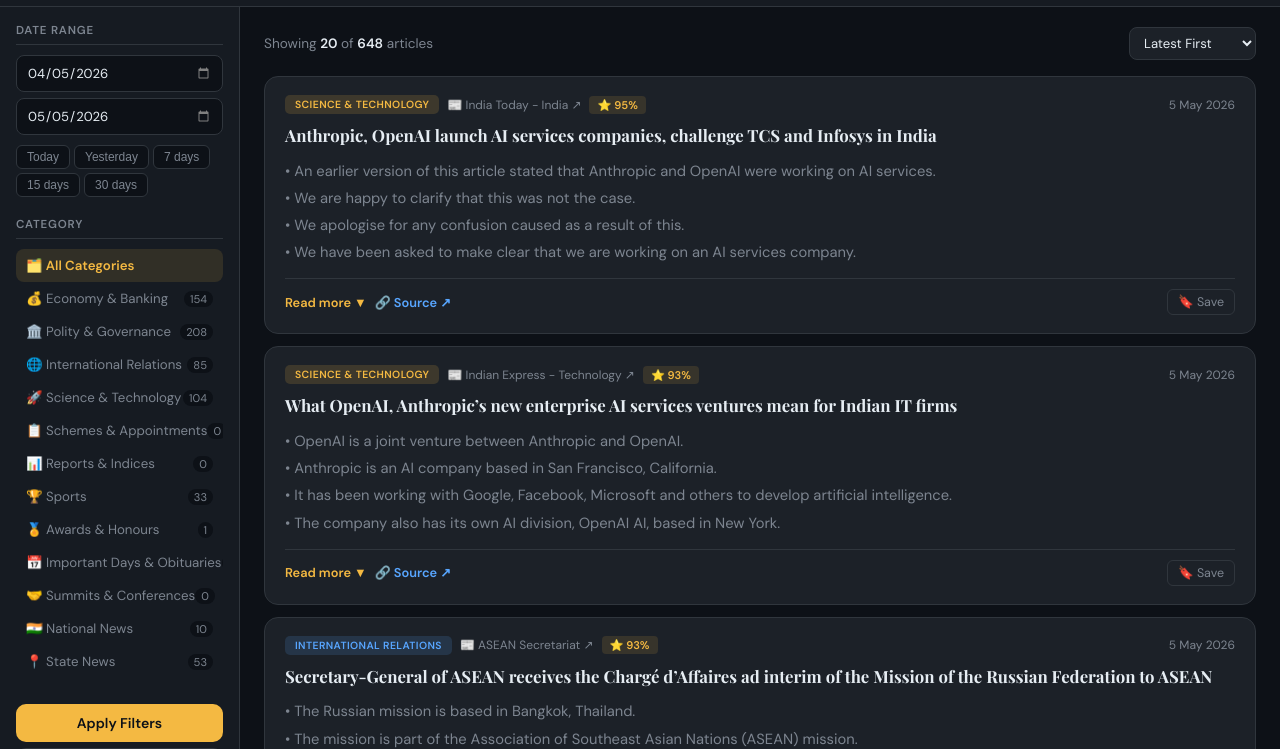
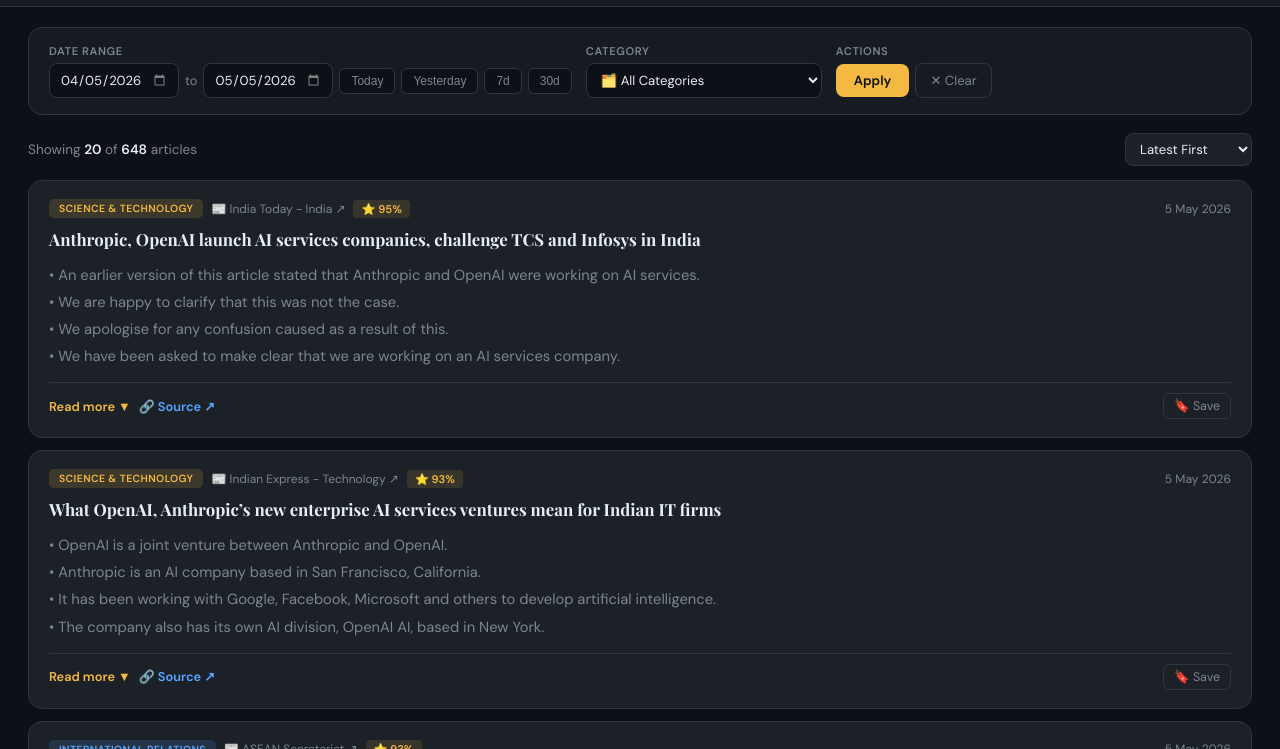
Before and after one commit to meghamouni123/current_affair, a plain HTML site: page frontend/news.html in a window 1280 px wide. Shown: the part 51-800 px from the top of the page. Drawn offline with nearby package versions, Linux system fonts and the light colour scheme; sample sign-in values are in the browser's storage.

Commit message:
Admin: 15-day chart with '12 Apr' labels; News: top horizontal filter bar

```diff
--- a/frontend/news.html
+++ b/frontend/news.html
@@ -20,31 +20,25 @@
 .user-chip{display:flex;align-items:center;gap:8px;background:var(--card);border:1px solid var(--border);padding:5px 12px 5px 6px;border-radius:9px;cursor:pointer;font-size:.82rem;font-weight:500}
 .user-avatar{width:26px;height:26px;border-radius:50%;background:linear-gradient(135deg,var(--accent),#e8961a);display:flex;align-items:center;justify-content:center;font-size:.65rem;font-weight:700;color:#0d1117}
 /* Main layout */
-.main{display:flex;flex-direction:column;min-height:calc(100vh - 58px)}
-/* Content layout */
-.content-layout{display:flex;flex:1}
-/* Filters sidebar */
-.filters-panel{width:240px;min-height:100%;background:var(--surface);border-right:1px solid var(--border);padding:16px;flex-shrink:0}
-.filter-section{margin-bottom:20px}
-.filter-title{font-size:.72rem;font-weight:700;text-transform:uppercase;letter-spacing:.8px;color:var(--muted);margin-bottom:10px;padding-bottom:6px;border-bottom:1px solid var(--border)}
-.date-inp{width:100%;background:var(--bg);border:1px solid var(--border);border-radius:8px;padding:8px 10px;font-family:'DM Sans',sans-serif;font-size:.82rem;color:var(--text);outline:none;margin-bottom:6px;transition:border-color .2s}
+.main{display:flex;flex-direction:column;min-height:calc(100vh - 58px);padding:20px 28px}
+/* Top filter bar */
+.filter-bar-top{background:var(--surface);border:1px solid var(--border);border-radius:14px;padding:16px 20px;margin-bottom:18px;display:flex;flex-wrap:wrap;gap:14px;align-items:flex-end}
+.fb-group{display:flex;flex-direction:column;gap:5px}
+.fb-label{font-size:.7rem;font-weight:700;text-transform:uppercase;letter-spacing:.6px;color:var(--muted)}
+.fb-row{display:flex;align-items:center;gap:6px;flex-wrap:wrap}
+.date-inp{background:var(--bg);border:1px solid var(--border);border-radius:8px;padding:7px 10px;font-family:'DM Sans',sans-serif;font-size:.82rem;color:var(--text);outline:none;transition:border-color .2s;width:130px}
 .date-inp:focus{border-color:var(--accent)}
 input[type="date"]::-webkit-calendar-picker-indicator{filter:invert(.5)}
-.quick-btns{display:flex;flex-wrap:wrap;gap:4px;margin-top:4px}
-.qbtn{background:var(--bg);border:1px solid var(--border);border-radius:6px;padding:4px 10px;font-size:.75rem;color:var(--muted);cursor:pointer;transition:all .2s}
+.qbtn{background:var(--bg);border:1px solid var(--border);border-radius:6px;padding:5px 11px;font-size:.75rem;color:var(--muted);cursor:pointer;transition:all .2s;white-space:nowrap}
 .qbtn:hover{border-color:var(--accent);color:var(--accent)}
-.cat-btn{display:flex;align-items:center;justify-content:space-between;width:100%;background:none;border:none;padding:8px 10px;border-radius:8px;cursor:pointer;font-family:'DM Sans',sans-serif;font-size:.83rem;color:var(--muted);transition:all .2s;text-align:left;white-space:nowrap;overflow:hidden;text-overflow:ellipsis}
-.cat-btn:hover{background:rgba(244,185,66,.06);color:var(--text)}
-.cat-btn.active{background:rgba(244,185,66,.12);color:var(--accent);font-weight:600}
-.cat-cnt{font-size:.7rem;background:var(--bg);padding:1px 6px;border-radius:10px}
-.cat-btn.active .cat-cnt{background:rgba(244,185,66,.2);color:var(--accent)}
-.apply-btn{width:100%;background:var(--accent);color:#0d1117;border:none;border-radius:10px;padding:10px;font-family:'DM Sans',sans-serif;font-size:.88rem;font-weight:700;cursor:pointer;margin-top:6px;transition:opacity .2s}
+.cat-sel{background:var(--bg);border:1px solid var(--border);border-radius:8px;padding:7px 10px;font-family:'DM Sans',sans-serif;font-size:.82rem;color:var(--text);outline:none;cursor:pointer;min-width:180px}
+.cat-sel:focus{border-color:var(--accent)}
+.apply-btn{background:var(--accent);color:#0d1117;border:none;border-radius:8px;padding:8px 18px;font-family:'DM Sans',sans-serif;font-size:.83rem;font-weight:700;cursor:pointer;transition:opacity .2s;white-space:nowrap}
 .apply-btn:hover{opacity:.9}
-.clear-btn{width:100%;background:none;border:1px solid var(--border);color:var(--muted);border-radius:10px;padding:9px;font-family:'DM Sans',sans-serif;font-size:.82rem;cursor:pointer;margin-top:6px;transition:all .2s}
+.clear-btn{background:none;border:1px solid var(--border);color:var(--muted);border-radius:8px;padding:8px 14px;font-family:'DM Sans',sans-serif;font-size:.82rem;cursor:pointer;transition:all .2s;white-space:nowrap}
 .clear-btn:hover{border-color:var(--red);color:var(--red)}
-/* Articles area */
-.articles-area{flex:1;padding:20px 24px;overflow-y:auto}
-.top-bar{display:flex;align-items:center;justify-content:space-between;margin-bottom:16px}
+/* Top bar */
+.top-bar{display:flex;align-items:center;justify-content:space-between;margin-bottom:14px}
 .results-info{font-size:.85rem;color:var(--muted)}
 .results-info strong{color:var(--text)}
 .sort-sel{background:var(--card);border:1px solid var(--border);border-radius:8px;padding:6px 10px;font-family:'DM Sans',sans-serif;font-size:.82rem;color:var(--text);outline:none;cursor:pointer}
@@ -122,31 +116,48 @@
 
 <div class="main">
 
-  <div class="content-layout">
-    <!-- Filters -->
-    <div class="filters-panel">
-      <div class="filter-section">
-        <div class="filter-title">Date Range</div>
+  <!-- Top Filter Bar -->
+  <div class="filter-bar-top">
+    <div class="fb-group">
+      <div class="fb-label">Date Range</div>
+      <div class="fb-row">
         <input type="date" class="date-inp" id="dateFrom">
+        <span style="color:var(--muted);font-size:.8rem">to</span>
         <input type="date" class="date-inp" id="dateTo">
-        <div class="quick-btns">
         <button class="qbtn" onclick="setRange(1)">Today</button>
         <button class="qbtn" onclick="setYesterday()">Yesterday</button>
-          <button class="qbtn" onclick="setRange(7)">7 days</button>
-          <button class="qbtn" onclick="setRange(15)">15 days</button>
-          <button class="qbtn" onclick="setRange(30)">30 days</button>
+        <button class="qbtn" onclick="setRange(7)">7d</button>
+        <button class="qbtn" onclick="setRange(30)">30d</button>
       </div>
     </div>
-      <div class="filter-section">
-        <div class="filter-title">Category</div>
-        <div id="catList"></div>
+    <div class="fb-group">
+      <div class="fb-label">Category</div>
+      <select class="cat-sel" id="catSel" onchange="setCatFromSel()">
+        <option value="All">🗂️ All Categories</option>
+        <option value="Economy & Banking">💰 Economy & Banking</option>
+        <option value="Polity & Governance">🏛️ Polity & Governance</option>
+        <option value="International Relations">🌐 International Relations</option>
+        <option value="Science & Technology">🚀 Science & Technology</option>
+        <option value="Schemes & Appointments">📋 Schemes & Appointments</option>
+        <option value="Reports & Indices">📊 Reports & Indices</option>
+        <option value="Sports">🏆 Sports</option>
+        <option value="Awards & Honours">🏅 Awards & Honours</option>
+        <option value="Important Days & Obituaries">📅 Important Days & Obituaries</option>
+        <option value="Summits & Conferences">🤝 Summits & Conferences</option>
+        <option value="National News">🇮🇳 National News</option>
+        <option value="State News">📍 State News</option>
+      </select>
     </div>
-      <button class="apply-btn" onclick="applyFilters()">Apply Filters</button>
-      <button class="clear-btn" onclick="clearFilters()">✕ Clear All</button>
+    <div class="fb-group">
+      <div class="fb-label">Actions</div>
+      <div class="fb-row">
+        <button class="apply-btn" onclick="applyFilters()">Apply</button>
+        <button class="clear-btn" onclick="clearFilters()">✕ Clear</button>
+      </div>
+    </div>
   </div>
 
   <!-- Articles -->
-    <div class="articles-area">
   <div class="top-bar">
     <div class="results-info" id="resInfo">Loading…</div>
     <select class="sort-sel" id="sortSel" onchange="applyFilters()">
@@ -156,8 +167,6 @@
   </div>
   <div id="artList"></div>
   <div class="pagination" id="pgn"></div>
-    </div>
-  </div>
 </div>
 
 <script>
@@ -186,8 +195,8 @@
 
 // URL params
 const up=new URLSearchParams(location.search);
-if(up.get("cat"))st.cat=up.get("cat");
-if(up.get("q")){st.q=up.get("q");document.getElementById("searchInp").value=st.q;}
+if(up.get("cat")){st.cat=up.get("cat");const sel=document.getElementById("catSel");if(sel)sel.value=st.cat;}
+if(up.get("q")){st.q=up.get("q");}
 
 // Default dates: last 30 days
 const today=new Date(),wago=new Date();wago.setDate(today.getDate()-30);
@@ -195,15 +204,6 @@
 document.getElementById("dateFrom").value=wago.toISOString().slice(0,10);
 st.from=document.getElementById("dateFrom").value;
 st.to=document.getElementById("dateTo").value;
-
-// Build cat list
-const catListEl=document.getElementById("catList");
-catListEl.innerHTML=`<button class="cat-btn ${st.cat==='All'?'active':''}" data-c="All" onclick="setCat('All',this)">🗂️ All Categories</button>`;
-CATS.forEach(c=>{
-  const b=document.createElement("button");b.className="cat-btn"+(st.cat===c.name?" active":"");
-  b.dataset.c=c.name;b.innerHTML=`${c.emoji} ${c.name} <span class="cat-cnt" id="cc-${c.name.replace(/\W/g,'')}">—</span>`;
-  b.onclick=function(){setCat(c.name,this)};catListEl.appendChild(b);
-});
 
 function setRange(days){
   const t=new Date(),f=new Date();f.setDate(t.getDate()-days+1);
@@ -218,14 +218,19 @@
   document.getElementById("dateTo").value=ys;
   applyFilters();
 }
-function setCat(c,btn){
-  st.cat=c;st.page=1;
-  document.querySelectorAll(".cat-btn").forEach(b=>b.classList.remove("active"));
-  if(btn)btn.classList.add("active");
+function setCatFromSel(){
+  st.cat=document.getElementById("catSel").value;
+  st.page=1;
 }
 function onSearch(v){clearTimeout(srchTimer);srchTimer=setTimeout(()=>{st.q=v;st.page=1;loadArts();},400);}
 function applyFilters(){st.from=document.getElementById("dateFrom").value;st.to=document.getElementById("dateTo").value;st.page=1;loadArts();}
-function clearFilters(){st={...st,cat:"All",from:"",to:"",q:"",page:1};document.getElementById("dateFrom").value="";document.getElementById("dateTo").value="";document.getElementById("searchInp").value="";document.querySelectorAll(".cat-btn").forEach(b=>b.classList.toggle("active",b.dataset.c==="All"));loadArts();}
+function clearFilters(){
+  st={...st,cat:"All",from:"",to:"",q:"",page:1};
+  document.getElementById("dateFrom").value="";
+  document.getElementById("dateTo").value="";
+  document.getElementById("catSel").value="All";
+  loadArts();
+}
 
 function showSkel(){document.getElementById("artList").innerHTML=Array(5).fill("").map(()=>`<div class="skeleton"><div class="sk sk-t"></div><div class="sk sk-b"></div><div class="sk sk-b2"></div></div>`).join("");}
 
```
Also changed, not shown: frontend/admin.html (+18 -15 lines). Lines whose indentation alone changed are shown as unchanged.
